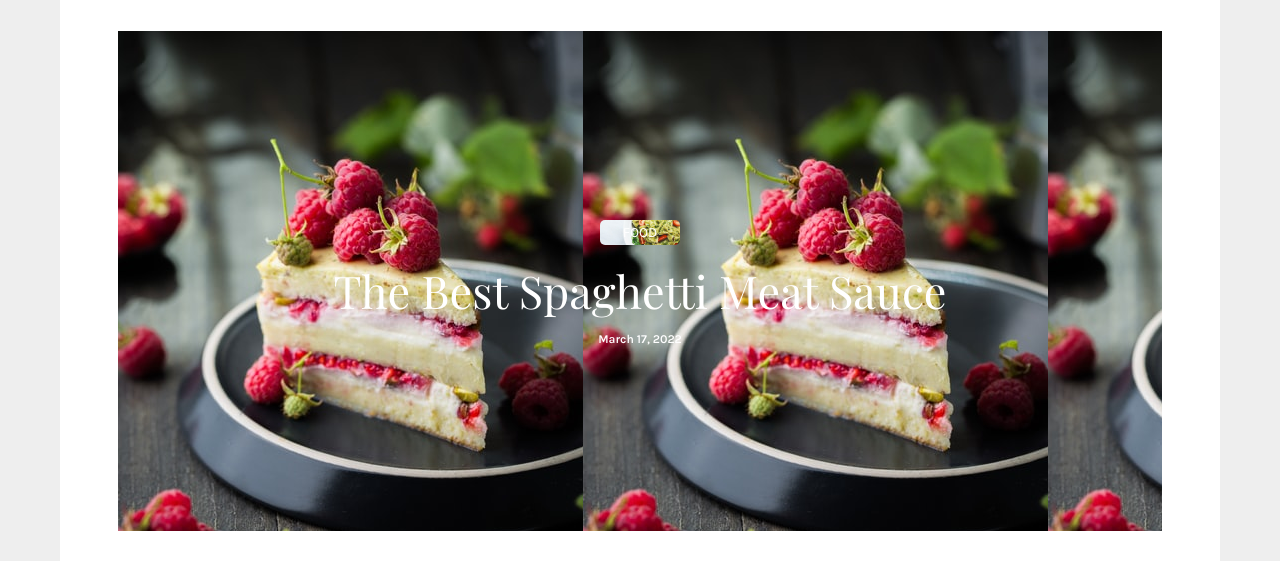
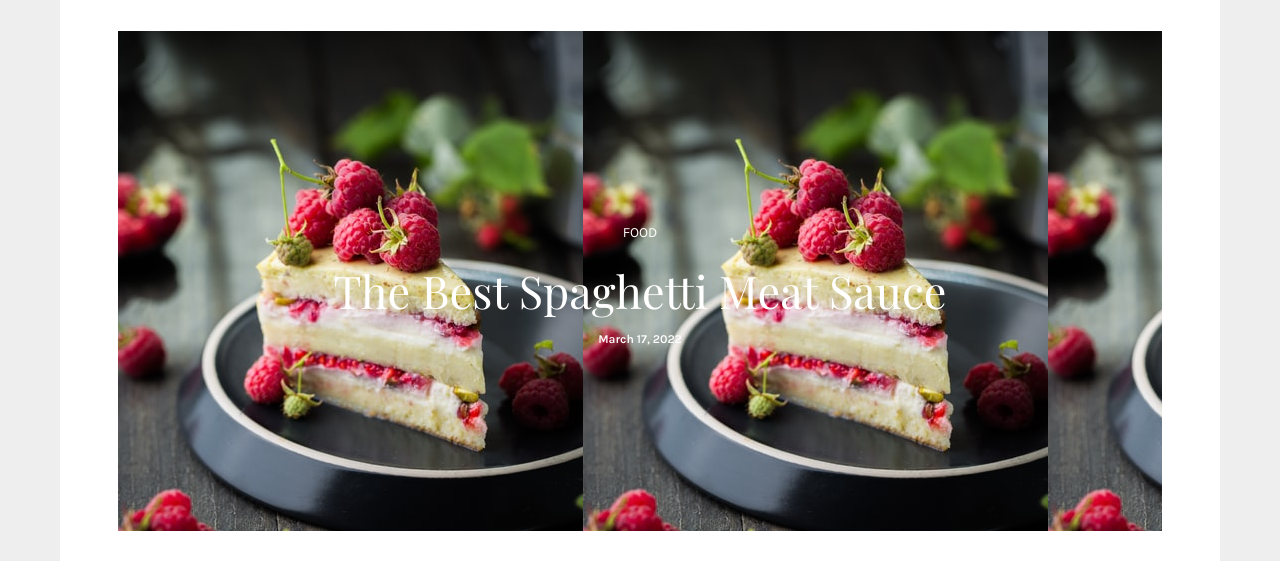
Before and after one commit to jeskarin36/Aaura, a plain HTML site: page index.html in a window 1280 px wide. Shown: the part 239-800 px from the top of the page. Drawn offline with nearby package versions, Linux system fonts and the light colour scheme.

Commit message:
Update index.css

```diff
--- a/Style/index.css
+++ b/Style/index.css
@@ -204,7 +204,7 @@ color:red;
     justify-content: center;
     align-items: center;
     flex-direction: row;
-
+    background:blue;
 }
 
 
@@ -232,9 +232,6 @@ color:red;
 .cuadro1-big-img{
     width:80px;
     height: 25px;
-    background-image: url("../Img/photo-1473093295043-cdd812d0e601.jpeg");
-     background-size: 100%;
-    background-position: center;
     margin: 15px 15px;
     text-align: center;
     border-radius: 5px;
```
